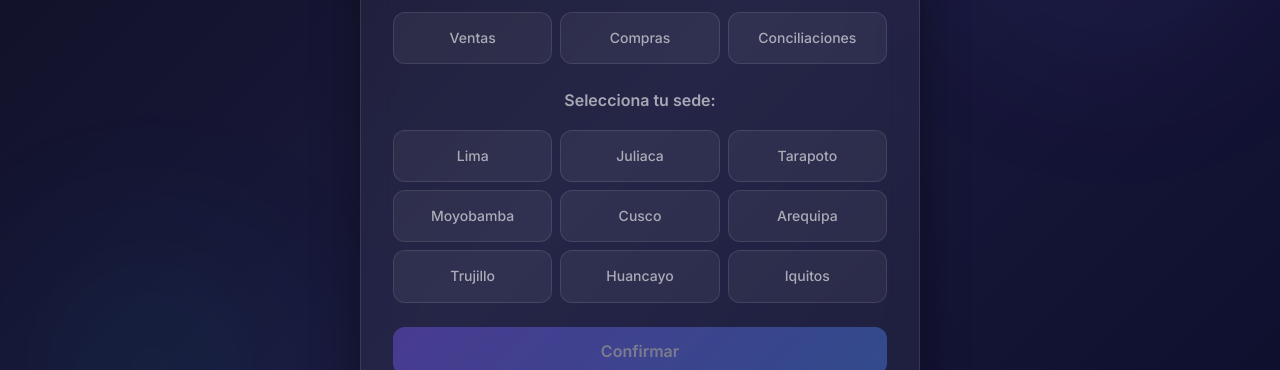
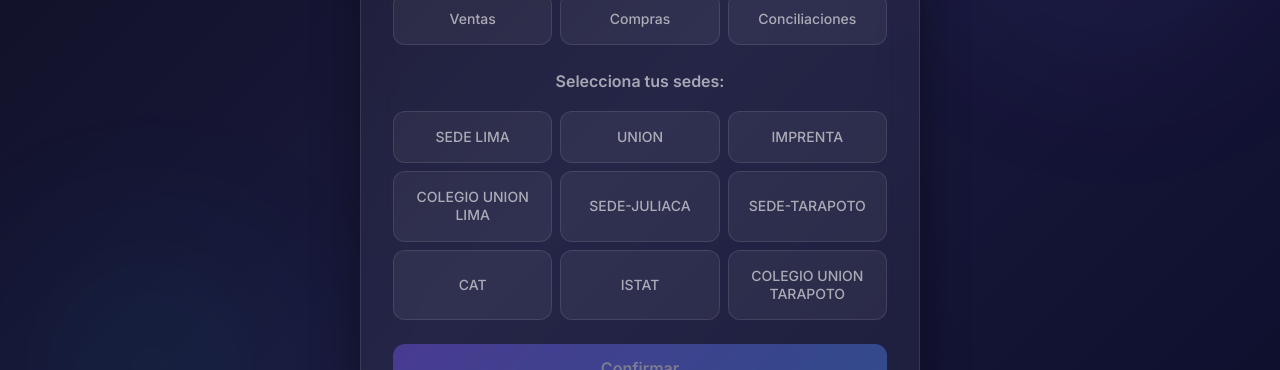
Before and after one commit to jkagmontoya-bit/CONTROLCONTAUPEU, a React (Vite) app: page /register in a window 1280 px wide. Shown: the part 274-644 px from the top of the page. Built offline with nearby package versions, Linux system fonts and the light colour scheme; no server answers; the database is empty; sample sign-in values are in the browser's storage; the HTML template or start-up script is replaced by a standard one.

Commit message:
Allow multiple sedes and rename sedes

```diff
--- a/src/components/ActivityTable/ActivityRow.jsx
+++ b/src/components/ActivityTable/ActivityRow.jsx
@@ -1,7 +1,6 @@
+import { SEDES } from '../../data/activitiesData';
 import SedeCell from './SedeCell';
 import ProgressBar from '../common/ProgressBar';
-
-const SEDES = ['LIMA', 'PU', 'IU', 'CU', 'JULIACA', 'TARAPOTO', 'CAT', 'ISTAT', 'CUT'];
 
 const AREA_COLORS = {
   ventas: '#4f8cff',
@@ -31,11 +30,11 @@ export default function ActivityRow({
   /* Deadline helpers */
   const isOverdue = deadline && new Date(deadline) < new Date();
 
-  const userSede = userProfile?.sede;
   const canEditSede = (sede) => {
     if (isAdmin) return true;
-    if (!userSede) return false;
-    return userSede.toUpperCase() === sede.toUpperCase();
+    const isSameArea = userProfile?.area === areaKey || !userProfile?.area;
+    const hasSede = Array.isArray(userProfile?.sedes) && userProfile.sedes.includes(sede);
+    return isSameArea && hasSede;
   };
 
   const handleDeadlineChange = (e) => {
--- a/src/components/ActivityTable/ActivityTable.jsx
+++ b/src/components/ActivityTable/ActivityTable.jsx
@@ -1,7 +1,6 @@
 import ActivityRow from './ActivityRow';
+import { SEDES } from '../../data/activitiesData';
 import './ActivityTable.css';
-
-const SEDES = ['LIMA', 'PU', 'IU', 'CU', 'JULIACA', 'TARAPOTO', 'CAT', 'ISTAT', 'CUT'];
 
 const AREA_COLORS = {
   ventas: '#4f8cff',
--- a/src/components/Auth/RegisterSede.jsx
+++ b/src/components/Auth/RegisterSede.jsx
@@ -1,21 +1,7 @@
 import React, { useState, useContext } from 'react';
 import { AuthContext } from '../../context/AuthContext';
+import { SEDES } from '../../data/activitiesData';
 import './RegisterSede.css';
-
-/**
- * List of all sedes available for registration.
- */
-const SEDES = [
-  'Lima',
-  'Juliaca',
-  'Tarapoto',
-  'Moyobamba',
-  'Cusco',
-  'Arequipa',
-  'Trujillo',
-  'Huancayo',
-  'Iquitos',
-];
 
 const AREAS = [
   'Ventas',
@@ -24,11 +10,11 @@ const AREAS = [
 ];
 
 /**
- * RegisterSede — Registration screen for new users to select their sede and area.
+ * RegisterSede — Registration screen for new users to select their sedes and area.
  */
 export default function RegisterSede() {
   const { user, registerSede } = useContext(AuthContext);
-  const [selectedSede, setSelectedSede] = useState(null);
+  const [selectedSedes, setSelectedSedes] = useState([]);
   const [selectedArea, setSelectedArea] = useState(null);
   const [loading, setLoading] = useState(false);
   const [error, setError] = useState(null);
@@ -36,14 +22,22 @@ export default function RegisterSede() {
   const displayName = user?.displayName || 'Usuario';
   const email = user?.email || '';
 
+  const handleToggleSede = (sede) => {
+    setSelectedSedes((prev) =>
+      prev.includes(sede)
+        ? prev.filter((s) => s !== sede)
+        : [...prev, sede]
+    );
+  };
+
   const handleConfirm = async () => {
-    if (!selectedSede || !selectedArea) return;
+    if (selectedSedes.length === 0 || !selectedArea) return;
 
     setLoading(true);
     setError(null);
 
     try {
-      await registerSede(selectedSede, selectedArea);
+      await registerSede(selectedSedes, selectedArea);
     } catch (err) {
       console.error('Registration failed:', err);
       setError(err?.message || 'Error al registrar. Intenta nuevamente.');
@@ -83,17 +77,17 @@ export default function RegisterSede() {
           ))}
         </div>
 
-        {/* Sede Selection */}
-        <label className="register-label" style={{ marginTop: 'var(--space-lg)' }}>Selecciona tu sede:</label>
+        {/* Sede Selection (Multiple) */}
+        <label className="register-label" style={{ marginTop: 'var(--space-lg)' }}>Selecciona tus sedes:</label>
         <div className="register-grid">
           {SEDES.map((sede) => (
             <button
               key={sede}
               type="button"
               className={`register-sede-btn${
-                selectedSede === sede ? ' register-sede-btn--selected' : ''
+                selectedSedes.includes(sede) ? ' register-sede-btn--selected' : ''
               }`}
-              onClick={() => setSelectedSede(sede)}
+              onClick={() => handleToggleSede(sede)}
             >
               {sede}
             </button>
@@ -104,7 +98,7 @@ export default function RegisterSede() {
         <button
           className="register-btn-confirm"
           onClick={handleConfirm}
-          disabled={!selectedSede || !selectedArea || loading}
+          disabled={selectedSedes.length === 0 || !selectedArea || loading}
           type="button"
         >
           {loading && <span className="register-spinner" aria-label="Cargando" />}
--- a/src/components/Dashboard/AreaCard.jsx
+++ b/src/components/Dashboard/AreaCard.jsx
@@ -1,5 +1,6 @@
 import { useMemo } from 'react';
 import ProgressRing from './ProgressRing';
+import { SEDES } from '../../data/activitiesData';
 import './AreaCard.css';
 
 const AREA_META = {
@@ -7,8 +8,6 @@ const AREA_META = {
   compras: { label: 'Compras', icon: '🛒', color: '#7c5cff' },
   conciliaciones: { label: 'Conciliaciones', icon: '🔄', color: '#00d4ff' },
 };
-
-const SEDES = ['LIMA', 'PU', 'IU', 'CU', 'JULIACA', 'TARAPOTO', 'CAT', 'ISTAT', 'CUT'];
 
 function getStatusColor(percentage, deadline) {
   if (percentage < 100) return AREA_META[Object.keys(AREA_META)[0]]?.color || '#4f8cff';
--- a/src/components/Dashboard/Dashboard.jsx
+++ b/src/components/Dashboard/Dashboard.jsx
@@ -1,10 +1,9 @@
 import { useState, useMemo } from 'react';
+import { SEDES } from '../../data/activitiesData';
 import AreaCard from './AreaCard';
 import OverallProgress from './OverallProgress';
 import ActivityTable from '../ActivityTable/ActivityTable';
 import './Dashboard.css';
-
-const SEDES = ['LIMA', 'PU', 'IU', 'CU', 'JULIACA', 'TARAPOTO', 'CAT', 'ISTAT', 'CUT'];
 const AREA_KEYS = ['ventas', 'compras', 'conciliaciones'];
 
 function calcAreaPct(areaData, activitiesStatus, areaKey) {
--- a/src/context/AuthContext.jsx
+++ b/src/context/AuthContext.jsx
@@ -129,13 +129,13 @@ export function AuthProvider({ children }) {
   }, []);
 
   /**
-   * Complete the registration process by selecting a sede and area.
+   * Complete the registration process by selecting sedes and area.
    * Creates the user profile in Firestore.
    *
-   * @param {string} sede - The selected sede, e.g. 'Lima'
+   * @param {string[]} sedes - The selected sedes
    * @param {string} area - The selected area, e.g. 'Ventas'
    */
-  const registerSede = useCallback(async (sede, area) => {
+  const registerSede = useCallback(async (sedes, area) => {
     if (!user) {
       setError('Debes iniciar sesión primero.');
       return;
@@ -151,7 +151,7 @@ export function AuthProvider({ children }) {
       const profileData = {
         email,
         displayName: user.displayName || email.split('@')[0],
-        sede,
+        sedes,
         area,
         role,
       };
--- a/src/data/activitiesData.js
+++ b/src/data/activitiesData.js
@@ -4,15 +4,15 @@
  */
 
 export const SEDES = [
-  'LIMA',
-  'PU',
-  'IU',
-  'CU',
-  'JULIACA',
-  'TARAPOTO',
+  'SEDE LIMA',
+  'UNION',
+  'IMPRENTA',
+  'COLEGIO UNION LIMA',
+  'SEDE-JULIACA',
+  'SEDE-TARAPOTO',
   'CAT',
   'ISTAT',
-  'CUT',
+  'COLEGIO UNION TARAPOTO',
 ];
 
 export const AREAS = {
```
